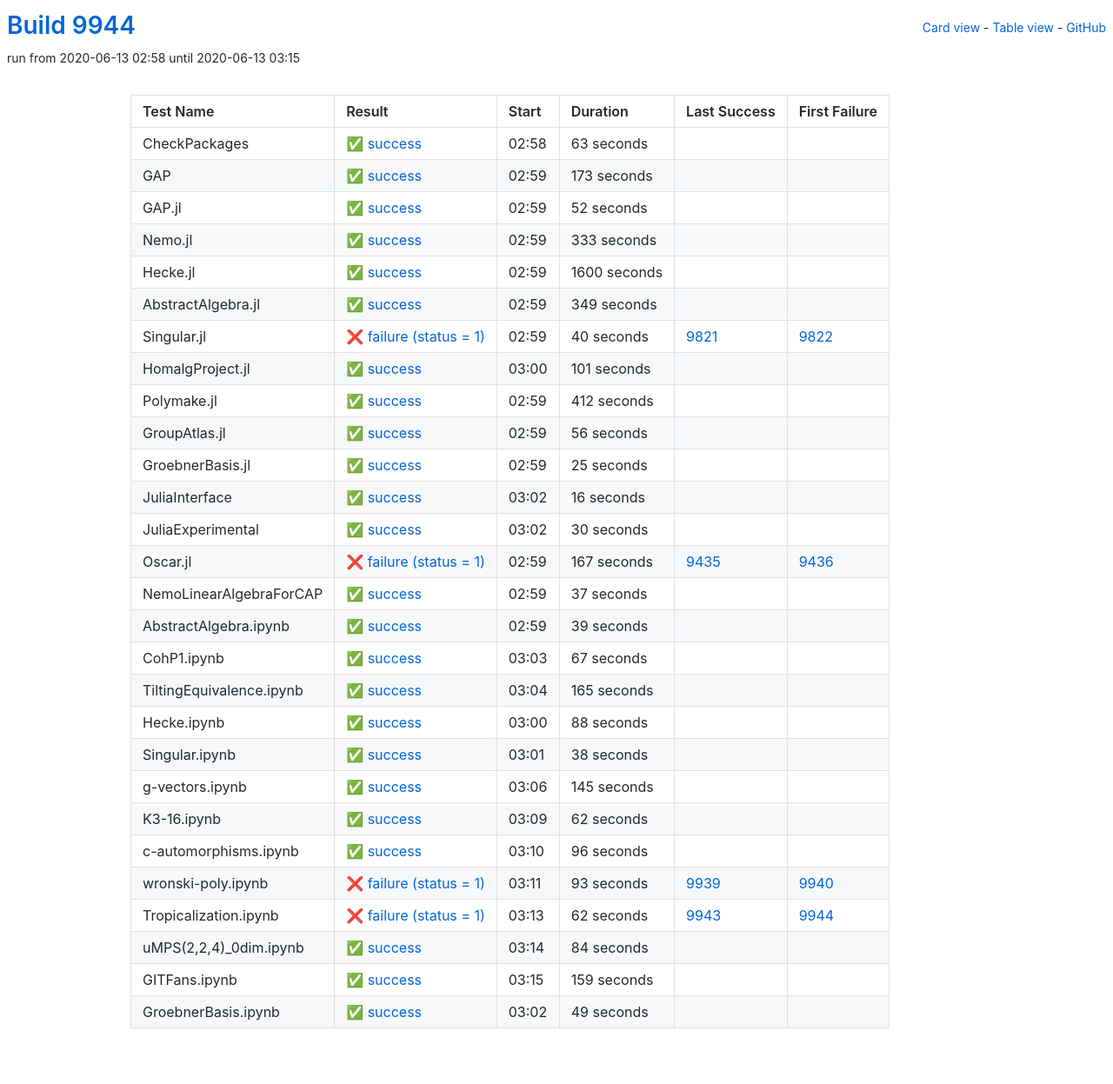
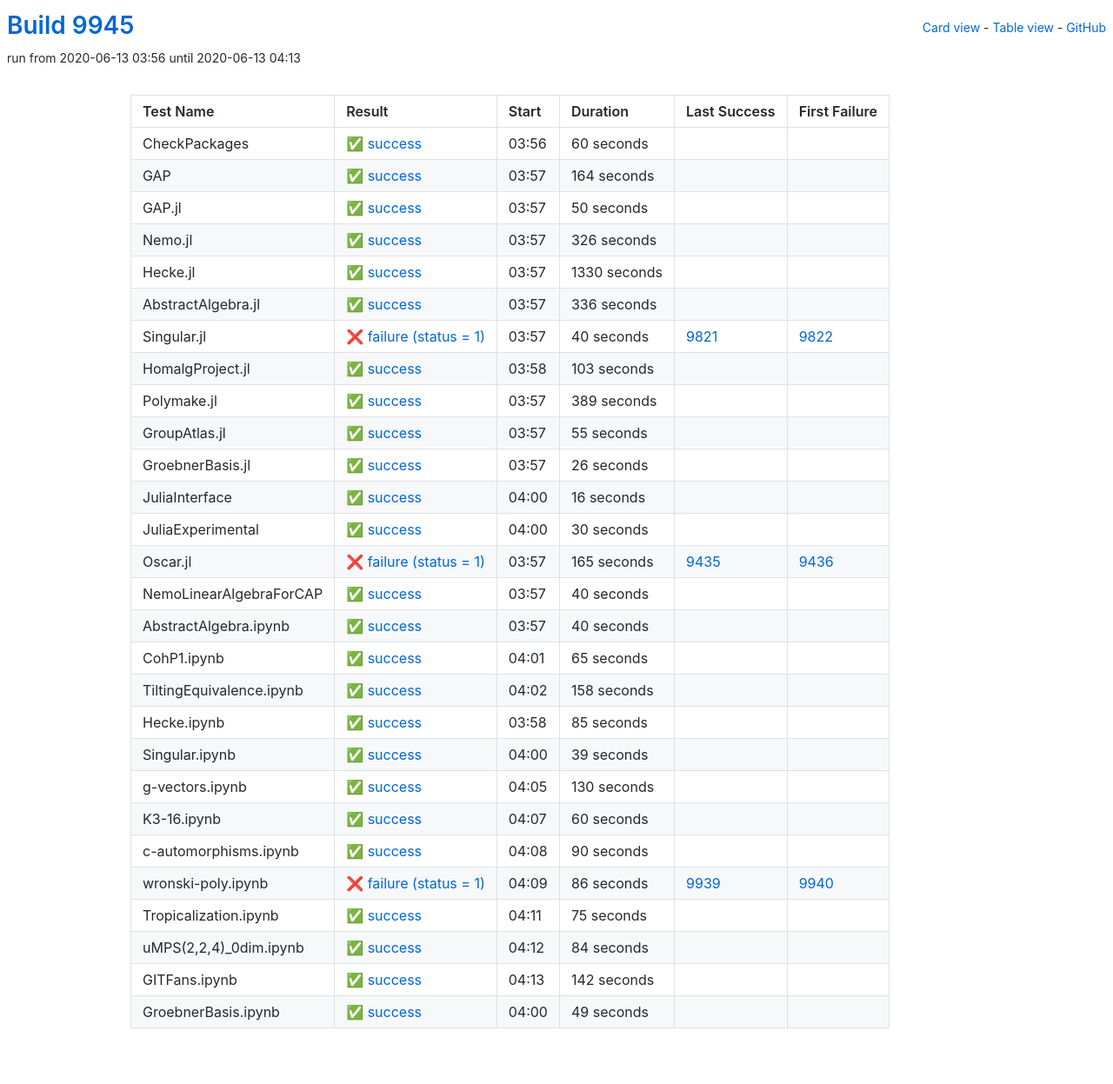
Before and after one commit to oscar-system/oscar-ci-status, a Jekyll site: the page built from table.html, in a window 1280 px wide. Shown: the whole page at 87% size. Built offline with Jekyll 4.4.1, drawn with Linux system fonts in a browser that asks for light colours.

Commit message:
Build #9945

```diff
--- a/_data/ci.yml
+++ b/_data/ci.yml
@@ -1,6 +1,6 @@
 ---
-build: 9944
-build_url: https://oscarci.mathematik.uni-kl.de/job/oscar/9944/
+build: 9945
+build_url: https://oscarci.mathematik.uni-kl.de/job/oscar/9945/
 job: oscar
 organization: oscar-system
 repo: oscar-ci-status
@@ -8,80 +8,80 @@
 tests:
 - name: CheckPackages
   id: checkpackages
-  log: https://oscarci.mathematik.uni-kl.de/job/oscar/9944/artifact/logs/build-9944/CheckPackages.log
-  start: 2020-06-13 02:58
+  log: https://oscarci.mathematik.uni-kl.de/job/oscar/9945/artifact/logs/build-9945/CheckPackages.log
+  start: 2020-06-13 03:56
   success: true
   exitcode: 0
   status: success
-  duration: 63
+  duration: 60
   last_success: false
   last_success_url:
   first_failure: false
   first_failure_url:
 - name: GAP
   id: gap
-  log: https://oscarci.mathematik.uni-kl.de/job/oscar/9944/artifact/logs/build-9944/GAP.log
-  start: 2020-06-13 02:59
+  log: https://oscarci.mathematik.uni-kl.de/job/oscar/9945/artifact/logs/build-9945/GAP.log
+  start: 2020-06-13 03:57
   success: true
   exitcode: 0
   status: success
-  duration: 173
+  duration: 164
   last_success: false
   last_success_url:
   first_failure: false
   first_failure_url:
 - name: GAP.jl
   id: gap-jl
-  log: https://oscarci.mathematik.uni-kl.de/job/oscar/9944/artifact/logs/build-9944/GAP.jl.log
-  start: 2020-06-13 02:59
+  log: https://oscarci.mathematik.uni-kl.de/job/oscar/9945/artifact/logs/build-9945/GAP.jl.log
+  start: 2020-06-13 03:57
   success: true
   exitcode: 0
   status: success
-  duration: 52
+  duration: 50
   last_success: false
   last_success_url:
   first_failure: false
   first_failure_url:
 - name: Nemo.jl
   id: nemo-jl
-  log: https://oscarci.mathematik.uni-kl.de/job/oscar/9944/artifact/logs/build-9944/Nemo.jl.log
-  start: 2020-06-13 02:59
+  log: https://oscarci.mathematik.uni-kl.de/job/oscar/9945/artifact/logs/build-9945/Nemo.jl.log
+  start: 2020-06-13 03:57
   success: true
   exitcode: 0
   status: success
-  duration: 333
+  duration: 326
   last_success: false
   last_success_url:
   first_failure: false
   first_failure_url:
 - name: Hecke.jl
   id: hecke-jl
-  log: https://oscarci.mathematik.uni-kl.de/job/oscar/9944/artifact/logs/build-9944/Hecke.jl.log
-  start: 2020-06-13 02:59
+  log: https://oscarci.mathematik.uni-kl.de/job/oscar/9945/artifact/logs/build-9945/Hecke.jl.log
+  start: 2020-06-13 03:57
   success: true
   exitcode: 0
   status: success
-  duration: 1600
+  duration: 1330
   last_success: false
   last_success_url:
   first_failure: false
   first_failure_url:
 - name: AbstractAlgebra.jl
   id: abstractalgebra-jl
-  log: https://oscarci.mathematik.uni-kl.de/job/oscar/9944/artifact/logs/build-9944/AbstractAlgebra.jl.log
-  start: 2020-06-13 02:59
+  log: https://oscarci.mathematik.uni-kl.de/job/oscar/9945/artifact/logs/build-9945/AbstractAlgebra.jl.log
+  start: 2020-06-13 03:57
   success: true
   exitcode: 0
   status: success
-  duration: 349
+  duration: 336
   last_success: false
   last_success_url:
   first_failure: false
   first_failure_url:
 - name: Singular.jl
   id: singular-jl
-  log: https://oscarci.mathematik.uni-kl.de/job/oscar/9944/artifact/logs/build-9944/Singular.jl.log
-  start: 2020-06-13 02:59
+  log: https://oscarci.mathematik.uni-kl.de/job/oscar/9945/artifact/logs/build-9945/Singular.jl.log
+  start: 2020-06-13 03:57
   success: false
   exitcode: 1
   status: failure
@@ -92,56 +92,56 @@
   first_failure_url: https://oscarci.mathematik.uni-kl.de/job/oscar/9822/
 - name: HomalgProject.jl
   id: homalgproject-jl
-  log: https://oscarci.mathematik.uni-kl.de/job/oscar/9944/artifact/logs/build-9944/HomalgProject.jl.log
-  start: 2020-06-13 03:00
+  log: https://oscarci.mathematik.uni-kl.de/job/oscar/9945/artifact/logs/build-9945/HomalgProject.jl.log
+  start: 2020-06-13 03:58
   success: true
   exitcode: 0
   status: success
-  duration: 101
+  duration: 103
   last_success: false
   last_success_url:
   first_failure: false
   first_failure_url:
 - name: Polymake.jl
   id: polymake-jl
-  log: https://oscarci.mathematik.uni-kl.de/job/oscar/9944/artifact/logs/build-9944/Polymake.jl.log
-  start: 2020-06-13 02:59
+  log: https://oscarci.mathematik.uni-kl.de/job/oscar/9945/artifact/logs/build-9945/Polymake.jl.log
+  start: 2020-06-13 03:57
   success: true
   exitcode: 0
   status: success
-  duration: 412
+  duration: 389
   last_success: false
   last_success_url:
   first_failure: false
   first_failure_url:
 - name: GroupAtlas.jl
   id: groupatlas-jl
-  log: https://oscarci.mathematik.uni-kl.de/job/oscar/9944/artifact/logs/build-9944/GroupAtlas.jl.log
-  start: 2020-06-13 02:59
+  log: https://oscarci.mathematik.uni-kl.de/job/oscar/9945/artifact/logs/build-9945/GroupAtlas.jl.log
+  start: 2020-06-13 03:57
   success: true
   exitcode: 0
   status: success
-  duration: 56
+  duration: 55
   last_success: false
   last_success_url:
   first_failure: false
   first_failure_url:
 - name: GroebnerBasis.jl
   id: groebnerbasis-jl
-  log: https://oscarci.mathematik.uni-kl.de/job/oscar/9944/artifact/logs/build-9944/GroebnerBasis.jl.log
-  start: 2020-06-13 02:59
+  log: https://oscarci.mathematik.uni-kl.de/job/oscar/9945/artifact/logs/build-9945/GroebnerBasis.jl.log
+  start: 2020-06-13 03:57
   success: true
   exitcode: 0
   status: success
-  duration: 25
+  duration: 26
   last_success: false
   last_success_url:
   first_failure: false
   first_failure_url:
 - name: JuliaInterface
   id: juliainterface
-  log: https://oscarci.mathematik.uni-kl.de/job/oscar/9944/artifact/logs/build-9944/JuliaInterface.log
-  start: 2020-06-13 03:02
+  log: https://oscarci.mathematik.uni-kl.de/job/oscar/9945/artifact/logs/build-9945/JuliaInterface.log
+  start: 2020-06-13 04:00
   success: true
   exitcode: 0
   status: success
@@ -152,8 +152,8 @@
   first_failure_url:
 - name: JuliaExperimental
   id: juliaexperimental
-  log: https://oscarci.mathematik.uni-kl.de/job/oscar/9944/artifact/logs/build-9944/JuliaExperimental.log
-  start: 2020-06-13 03:02
+  log: https://oscarci.mathematik.uni-kl.de/job/oscar/9945/artifact/logs/build-9945/JuliaExperimental.log
+  start: 2020-06-13 04:00
   success: true
   exitcode: 0
   status: success
@@ -164,32 +164,80 @@
   first_failure_url:
 - name: Oscar.jl
   id: oscar-jl
-  log: https://oscarci.mathematik.uni-kl.de/job/oscar/9944/artifact/logs/build-9944/Oscar.jl.log
-  start: 2020-06-13 02:59
+  log: https://oscarci.mathematik.uni-kl.de/job/oscar/9945/artifact/logs/build-9945/Oscar.jl.log
+  start: 2020-06-13 03:57
   success: false
   exitcode: 1
   status: failure
-  duration: 167
+  duration: 165
   last_success: 9435
   last_success_url: https://oscarci.mathematik.uni-kl.de/job/oscar/9435/
   first_failure: 9436
   first_failure_url: https://oscarci.mathematik.uni-kl.de/job/oscar/9436/
 - name: NemoLinearAlgebraForCAP
   id: nemolinearalgebraforcap
-  log: https://oscarci.mathematik.uni-kl.de/job/oscar/9944/artifact/logs/build-9944/NemoLinearAlgebraForCAP.log
-  start: 2020-06-13 02:59
+  log: https://oscarci.mathematik.uni-kl.de/job/oscar/9945/artifact/logs/build-9945/NemoLinearAlgebraForCAP.log
+  start: 2020-06-13 03:57
   success: true
   exitcode: 0
   status: success
-  duration: 37
+  duration: 40
   last_success: false
   last_success_url:
   first_failure: false
   first_failure_url:
 - name: AbstractAlgebra.ipynb
   id: abstractalgebra-ipynb
-  log: https://oscarci.mathematik.uni-kl.de/job/oscar/9944/artifact/logs/build-9944/AbstractAlgebra.ipynb.log
-  start: 2020-06-13 02:59
+  log: https://oscarci.mathematik.uni-kl.de/job/oscar/9945/artifact/logs/build-9945/AbstractAlgebra.ipynb.log
+  start: 2020-06-13 03:57
+  success: true
+  exitcode: 0
+  status: success
+  duration: 40
+  last_success: false
+  last_success_url:
+  first_failure: false
+  first_failure_url:
+- name: CohP1.ipynb
+  id: cohp1-ipynb
+  log: https://oscarci.mathematik.uni-kl.de/job/oscar/9945/artifact/logs/build-9945/CohP1.ipynb.log
+  start: 2020-06-13 04:01
+  success: true
+  exitcode: 0
+  status: success
+  duration: 65
+  last_success: false
+  last_success_url:
+  first_failure: false
+  first_failure_url:
+- name: TiltingEquivalence.ipynb
+  id: tiltingequivalence-ipynb
+  log: https://oscarci.mathematik.uni-kl.de/job/oscar/9945/artifact/logs/build-9945/TiltingEquivalence.ipynb.log
+  start: 2020-06-13 04:02
+  success: true
+  exitcode: 0
+  status: success
+  duration: 158
+  last_success: false
+  last_success_url:
+  first_failure: false
+  first_failure_url:
+- name: Hecke.ipynb
+  id: hecke-ipynb
+  log: https://oscarci.mathematik.uni-kl.de/job/oscar/9945/artifact/logs/build-9945/Hecke.ipynb.log
+  start: 2020-06-13 03:58
+  success: true
+  exitcode: 0
+  status: success
+  duration: 85
+  last_success: false
+  last_success_url:
+  first_failure: false
+  first_failure_url:
+- name: Singular.ipynb
+  id: singular-ipynb
+  log: https://oscarci.mathematik.uni-kl.de/job/oscar/9945/artifact/logs/build-9945/Singular.ipynb.log
+  start: 2020-06-13 04:00
   success: true
   exitcode: 0
   status: success
@@ -198,118 +246,70 @@
   last_success_url:
   first_failure: false
   first_failure_url:
-- name: CohP1.ipynb
-  id: cohp1-ipynb
-  log: https://oscarci.mathematik.uni-kl.de/job/oscar/9944/artifact/logs/build-9944/CohP1.ipynb.log
-  start: 2020-06-13 03:03
+- name: g-vectors.ipynb
+  id: g-vectors-ipynb
+  log: https://oscarci.mathematik.uni-kl.de/job/oscar/9945/artifact/logs/build-9945/g-vectors.ipynb.log
+  start: 2020-06-13 04:05
   success: true
   exitcode: 0
   status: success
-  duration: 67
-  last_success: false
-  last_success_url:
-  first_failure: false
-  first_failure_url:
-- name: TiltingEquivalence.ipynb
-  id: tiltingequivalence-ipynb
-  log: https://oscarci.mathematik.uni-kl.de/job/oscar/9944/artifact/logs/build-9944/TiltingEquivalence.ipynb.log
-  start: 2020-06-13 03:04
-  success: true
-  exitcode: 0
-  status: success
-  duration: 165
-  last_success: false
-  last_success_url:
-  first_failure: false
-  first_failure_url:
-- name: Hecke.ipynb
-  id: hecke-ipynb
-  log: https://oscarci.mathematik.uni-kl.de/job/oscar/9944/artifact/logs/build-9944/Hecke.ipynb.log
-  start: 2020-06-13 03:00
-  success: true
-  exitcode: 0
-  status: success
-  duration: 88
-  last_success: false
-  last_success_url:
-  first_failure: false
-  first_failure_url:
-- name: Singular.ipynb
-  id: singular-ipynb
-  log: https://oscarci.mathematik.uni-kl.de/job/oscar/9944/artifact/logs/build-9944/Singular.ipynb.log
-  start: 2020-06-13 03:01
-  success: true
-  exitcode: 0
-  status: success
-  duration: 38
-  last_success: false
-  last_success_url:
-  first_failure: false
-  first_failure_url:
-- name: g-vectors.ipynb
-  id: g-vectors-ipynb
-  log: https://oscarci.mathematik.uni-kl.de/job/oscar/9944/artifact/logs/build-9944/g-vectors.ipynb.log
-  start: 2020-06-13 03:06
-  success: true
-  exitcode: 0
-  status: success
-  duration: 145
+  duration: 130
   last_success: false
   last_success_url:
   first_failure: false
   first_failure_url:
 - name: K3-16.ipynb
   id: k3-16-ipynb
-  log: https://oscarci.mathematik.uni-kl.de/job/oscar/9944/artifact/logs/build-9944/K3-16.ipynb.log
-  start: 2020-06-13 03:09
+  log: https://oscarci.mathematik.uni-kl.de/job/oscar/9945/artifact/logs/build-9945/K3-16.ipynb.log
+  start: 2020-06-13 04:07
   success: true
   exitcode: 0
   status: success
-  duration: 62
+  duration: 60
   last_success: false
   last_success_url:
   first_failure: false
   first_failure_url:
 - name: c-automorphisms.ipynb
   id: c-automorphisms-ipynb
-  log: https://oscarci.mathematik.uni-kl.de/job/oscar/9944/artifact/logs/build-9944/c-automorphisms.ipynb.log
-  start: 2020-06-13 03:10
+  log: https://oscarci.mathematik.uni-kl.de/job/oscar/9945/artifact/logs/build-9945/c-automorphisms.ipynb.log
+  start: 2020-06-13 04:08
   success: true
   exitcode: 0
   status: success
-  duration: 96
+  duration: 90
   last_success: false
   last_success_url:
   first_failure: false
   first_failure_url:
 - name: wronski-poly.ipynb
   id: wronski-poly-ipynb
-  log: https://oscarci.mathematik.uni-kl.de/job/oscar/9944/artifact/logs/build-9944/wronski-poly.ipynb.log
-  start: 2020-06-13 03:11
+  log: https://oscarci.mathematik.uni-kl.de/job/oscar/9945/artifact/logs/build-9945/wronski-poly.ipynb.log
+  start: 2020-06-13 04:09
   success: false
   exitcode: 1
   status: failure
-  duration: 93
+  duration: 86
   last_success: 9939
   last_success_url: https://oscarci.mathematik.uni-kl.de/job/oscar/9939/
   first_failure: 9940
   first_failure_url: https://oscarci.mathematik.uni-kl.de/job/oscar/9940/
 - name: Tropicalization.ipynb
   id: tropicalization-ipynb
-  log: https://oscarci.mathematik.uni-kl.de/job/oscar/9944/artifact/logs/build-9944/Tropicalization.ipynb.log
-  start: 2020-06-13 03:13
-  success: false
-  exitcode: 1
-  status: failure
-  duration: 62
-  last_success: 9943
-  last_success_url: https://oscarci.mathematik.uni-kl.de/job/oscar/9943/
-  first_failure: 9944
-  first_failure_url: https://oscarci.mathematik.uni-kl.de/job/oscar/9944/
+  log: https://oscarci.mathematik.uni-kl.de/job/oscar/9945/artifact/logs/build-9945/Tropicalization.ipynb.log
+  start: 2020-06-13 04:11
+  success: true
+  exitcode: 0
+  status: success
+  duration: 75
+  last_success: false
+  last_success_url:
+  first_failure: false
+  first_failure_url:
 - name: uMPS(2,2,4)_0dim.ipynb
   id: umps-2-2-4-0dim-ipynb
-  log: https://oscarci.mathematik.uni-kl.de/job/oscar/9944/artifact/logs/build-9944/uMPS-2-2-4-_0dim.ipynb.log
-  start: 2020-06-13 03:14
+  log: https://oscarci.mathematik.uni-kl.de/job/oscar/9945/artifact/logs/build-9945/uMPS-2-2-4-_0dim.ipynb.log
+  start: 2020-06-13 04:12
   success: true
   exitcode: 0
   status: success
@@ -320,20 +320,20 @@
   first_failure_url:
 - name: GITFans.ipynb
   id: gitfans-ipynb
-  log: https://oscarci.mathematik.uni-kl.de/job/oscar/9944/artifact/logs/build-9944/GITFans.ipynb.log
-  start: 2020-06-13 03:15
+  log: https://oscarci.mathematik.uni-kl.de/job/oscar/9945/artifact/logs/build-9945/GITFans.ipynb.log
+  start: 2020-06-13 04:13
   success: true
   exitcode: 0
   status: success
-  duration: 159
+  duration: 142
   last_success: false
   last_success_url:
   first_failure: false
   first_failure_url:
 - name: GroebnerBasis.ipynb
   id: groebnerbasis-ipynb
-  log: https://oscarci.mathematik.uni-kl.de/job/oscar/9944/artifact/logs/build-9944/GroebnerBasis.ipynb.log
-  start: 2020-06-13 03:02
+  log: https://oscarci.mathematik.uni-kl.de/job/oscar/9945/artifact/logs/build-9945/GroebnerBasis.ipynb.log
+  start: 2020-06-13 04:00
   success: true
   exitcode: 0
   status: success
```
Also changed, not shown: README.md.
